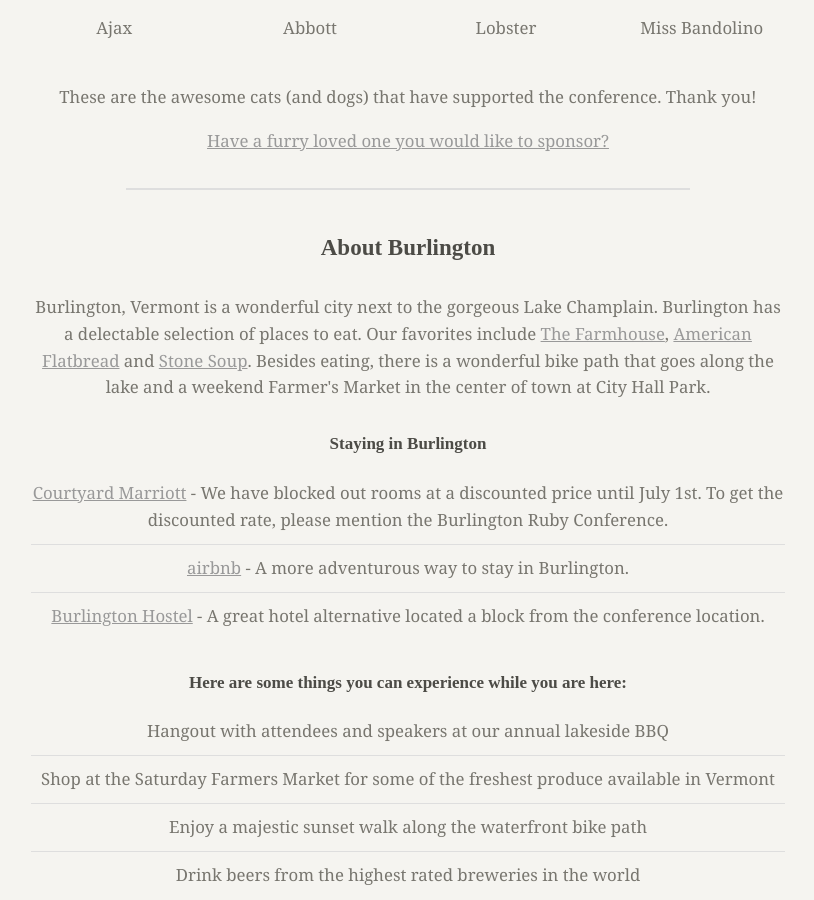
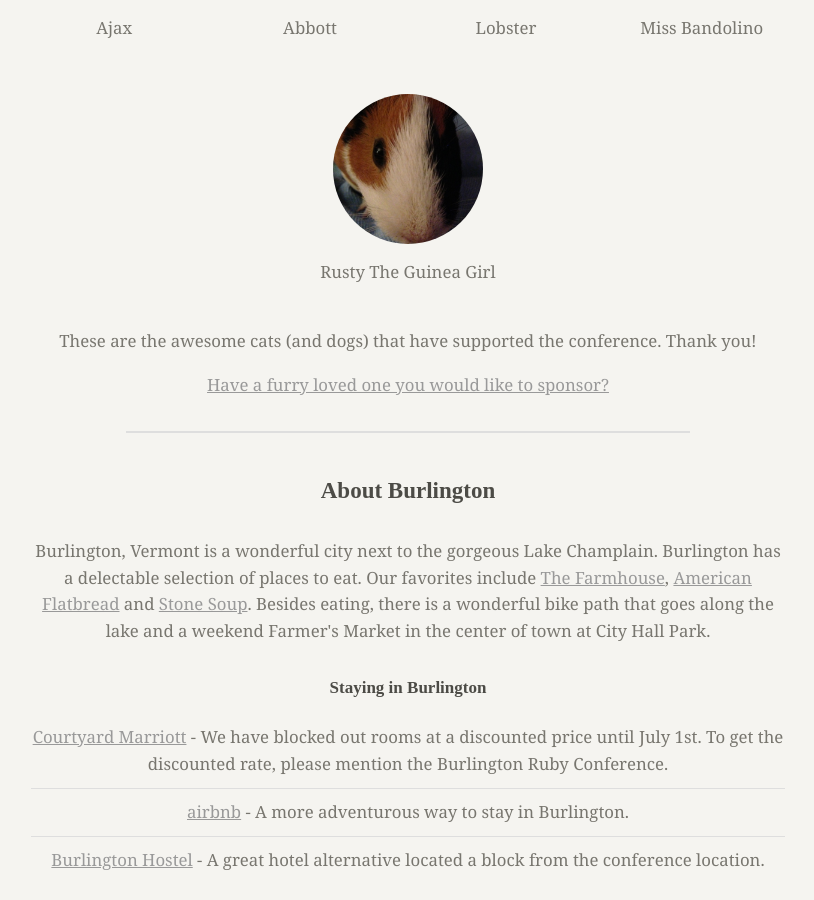
Before and after one commit to burlingtonruby/buruco2013, a Jekyll site: the page built from index.html, in a window 1280 px wide and 900 px high, scrolled down 3983 px. Shown: the whole window, without its empty margins (232-1046 px from the left). Built offline with Jekyll 4.4.1, drawn with Linux system fonts in a browser that asks for light colours; nearby versions of some CDN libraries.

Commit message:
Adding Rusty the guinea pig

```diff
--- a/index.html
+++ b/index.html
@@ -233,6 +233,14 @@
           <p>Miss Bandolino</p>
         </div>
       </div>
+      <div class="row">
+        <div class="twelve columns supporter">
+          <div class="supporter-frame"><a href="https://twitter.com/rwjblue"
+              title="Rusty The Guinea Girl" target="_blank"><img src="images/cats/rusty.jpg"
+            alt="Rusty The Guinea Girl"></a></div>
+          <p>Rusty The Guinea Girl</p>
+        </div>
+      </div>
       <p>These are the awesome cats (and dogs) that have supported the
       conference. Thank you!</p>
       <p><a href="cat.html">Have a furry loved one you would like to sponsor?</a></p>
```
Also changed, not shown: cat.html (+8 -0 lines), images/cats/rusty.jpg (added).
